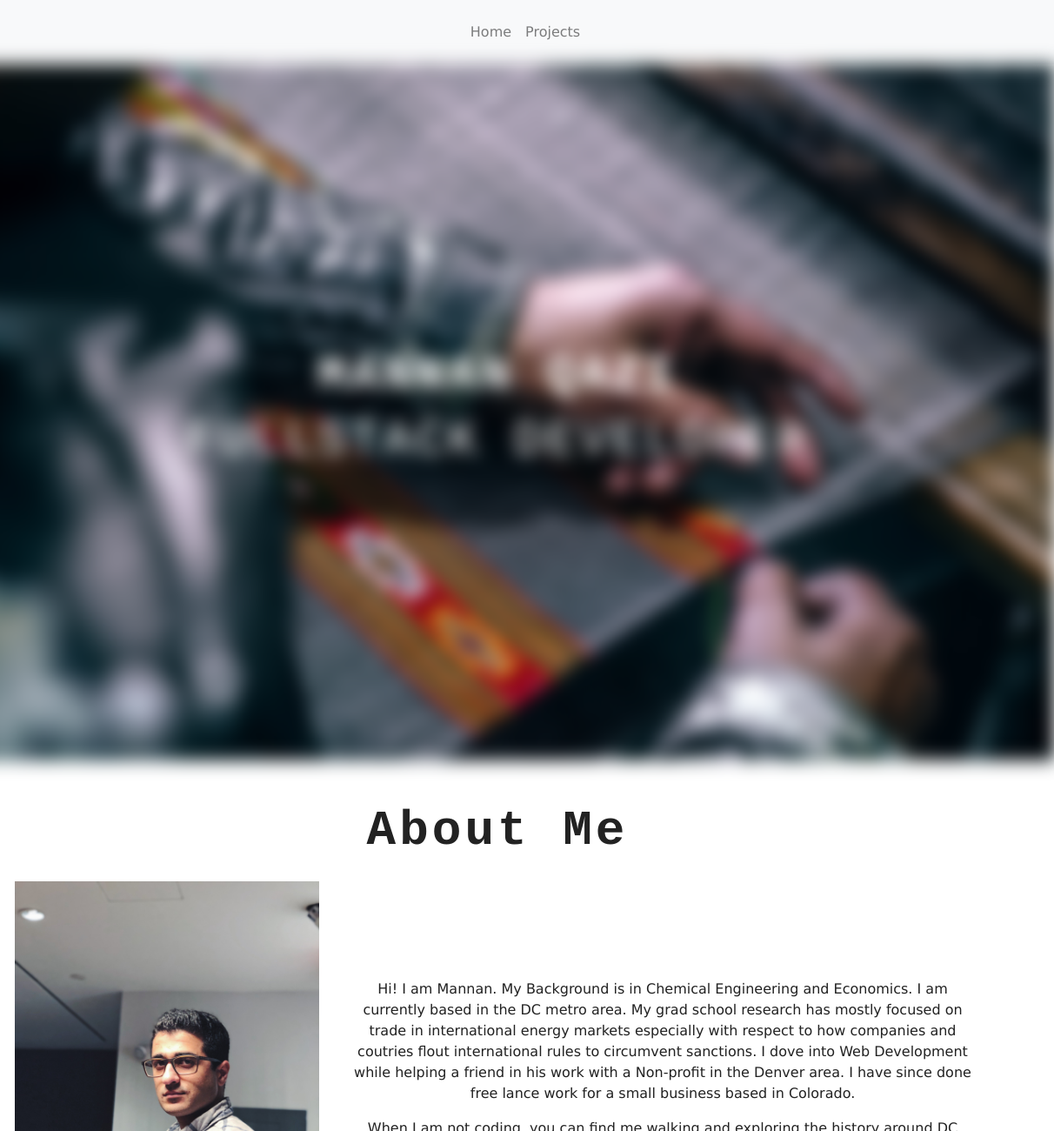
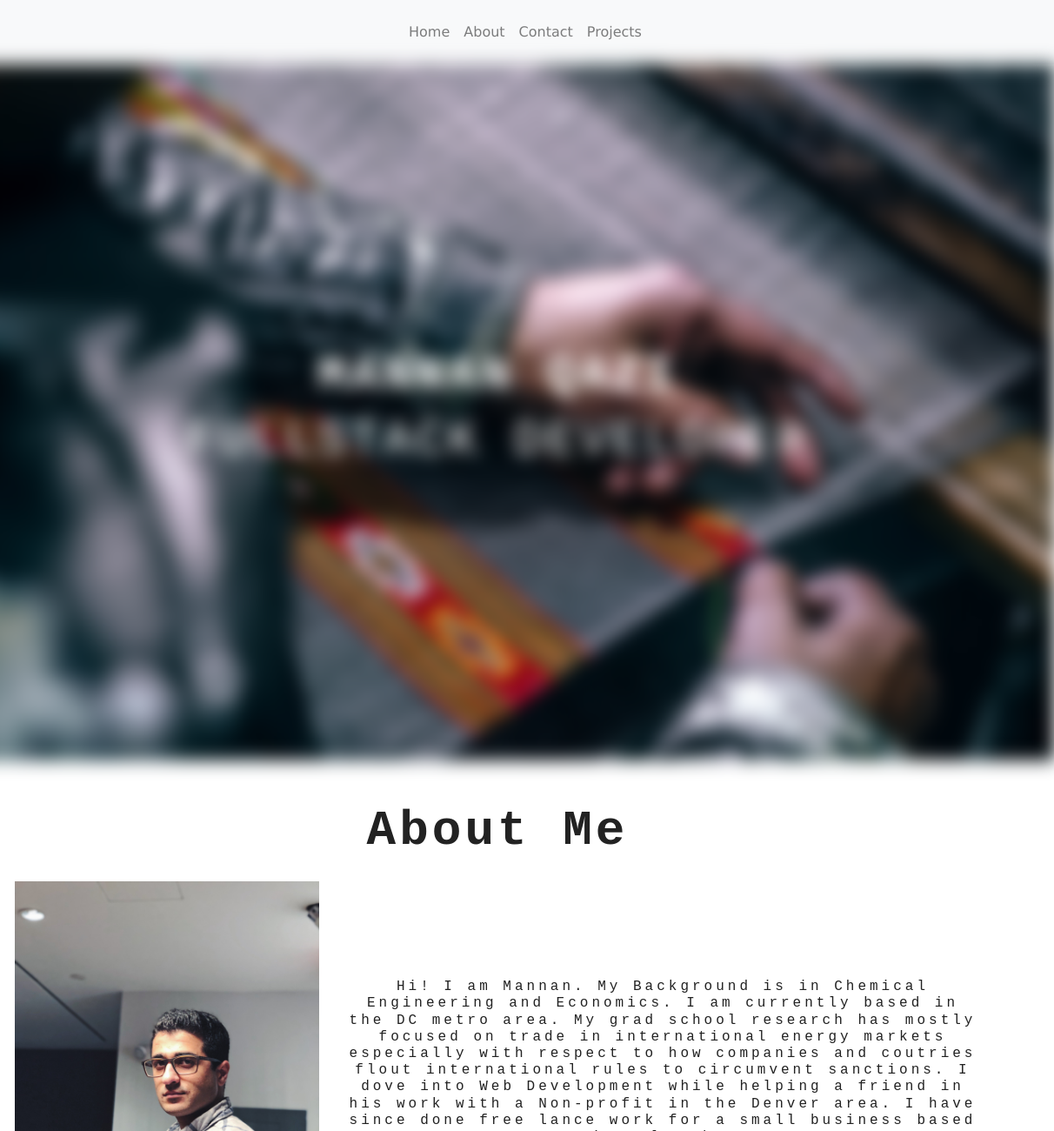
Before and after one commit to mannanq/landing_page, a Gatsby site: page / in a window 1280 px wide. Shown: the top 1300 px of the page at 87% size, 68-1280 px from the left. Built offline with nearby package versions, Linux system fonts and the light colour scheme; Gatsby itself is replaced by a stand-in of ours.

Commit message:
added page section links and then smooth scrolling to sections

```diff
--- a/src/components/Globals/Navbar.js
+++ b/src/components/Globals/Navbar.js
@@ -15,6 +15,16 @@ export default class Navbar extends Component {
       },
       {
         id: 2,
+        path: "#about",
+        text: "About",
+      },
+      {
+        id: 3,
+        path: "#contact",
+        text: "contact",
+      },
+      {
+        id: 4,
         path: "/page-2",
         text: "projects",
       },
@@ -35,6 +45,7 @@ export default class Navbar extends Component {
           <img src={logo} alt="logo" />
           {/* Icons made by <a href="https://www.freepik.com/" title="Freepik">Freepik</a> from <a href="https://www.flaticon.com/" title="Flaticon">www.flaticon.com</a> is licensed by <a href="http://creativecommons.org/licenses/by/3.0/" title="Creative Commons BY 3.0" target="_blank">CC 3.0 BY</a> */}
         </Link>
+        {/* toggle icon functionality */}
         <button
           className="navbar-toggler"
           type="button"
--- a/src/components/Home/Info.js
+++ b/src/components/Home/Info.js
@@ -3,7 +3,7 @@ import Title from "../Globals/Title"
 import Img from "gatsby-image"
 export default function Info({ img2 }) {
   return (
-    <section className="py-5">
+    <section id="about" className="py-5">
       <Title title="About Me" />
       <div className="container">
         <div className="row">
@@ -11,7 +11,7 @@ export default function Info({ img2 }) {
             <Img fluid={img2} />
           </div>
           <div className="col-lg-8 textdiv">
-            <p className="text-center">
+            <h6 className="text-center">
               Hi! I am Mannan. My Background is in Chemical Engineering and
               Economics. I am currently based in the DC metro area. My grad
               school research has mostly focused on trade in international
@@ -20,11 +20,11 @@ export default function Info({ img2 }) {
               into Web Development while helping a friend in his work with a
               Non-profit in the Denver area. I have since done free lance work
               for a small business based in Colorado.
-            </p>
-            <p className="text-center">
+            </h6>
+            <h6 className="text-center">
               When I am not coding, you can find me walking and exploring the
               history around DC
-            </p>
+            </h6>
           </div>
         </div>
       </div>
--- a/src/components/layout.css
+++ b/src/components/layout.css
@@ -4,6 +4,10 @@
   --mainGray: #ece8dc;
   --mainWhite: #fff;
   --mainDark: #222;
+}
+
+html {
+  scroll-behavior: smooth;
 }
 
 body {
--- a/src/html.js
+++ b/src/html.js
@@ -11,6 +11,7 @@ export default function HTML(props) {
           name="viewport"
           content="width=device-width, initial-scale=1, shrink-to-fit=no"
         />
+        {/* <script src="https://cdnjs.cloudflare.com/ajax/libs/jquery/3.4.1/jquery.min.js" /> */}
         {props.headComponents}
       </head>
       <body {...props.bodyAttributes}>
@@ -29,6 +30,11 @@ export default function HTML(props) {
             __html: `
             var name = 'world';
             console.log('Hello ' + name);
+            window.scroll({
+              top: 2500,
+              left: 0,
+              behavior: 'smooth'
+            });
         `,
           }}
         />
--- a/src/pages/index.js
+++ b/src/pages/index.js
@@ -22,7 +22,7 @@ const IndexPage = ({ data }) => (
       query={query}
       render={data => {
         return (
-          <section className="py-5 contact">
+          <section id="contact" className="py-5 contact">
             <div className="container">
               <div className="row">
                 {data.contacts.edges.map(({ node: contact }) => {
```
